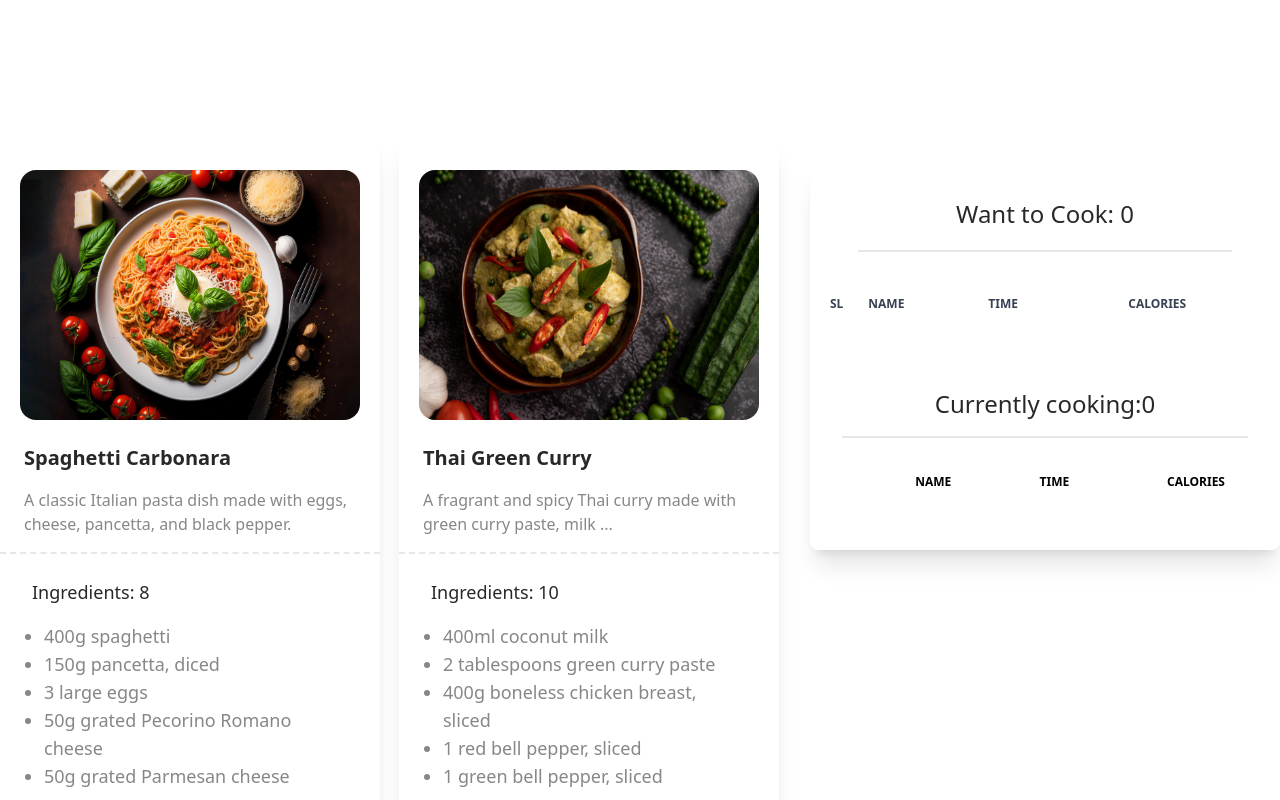
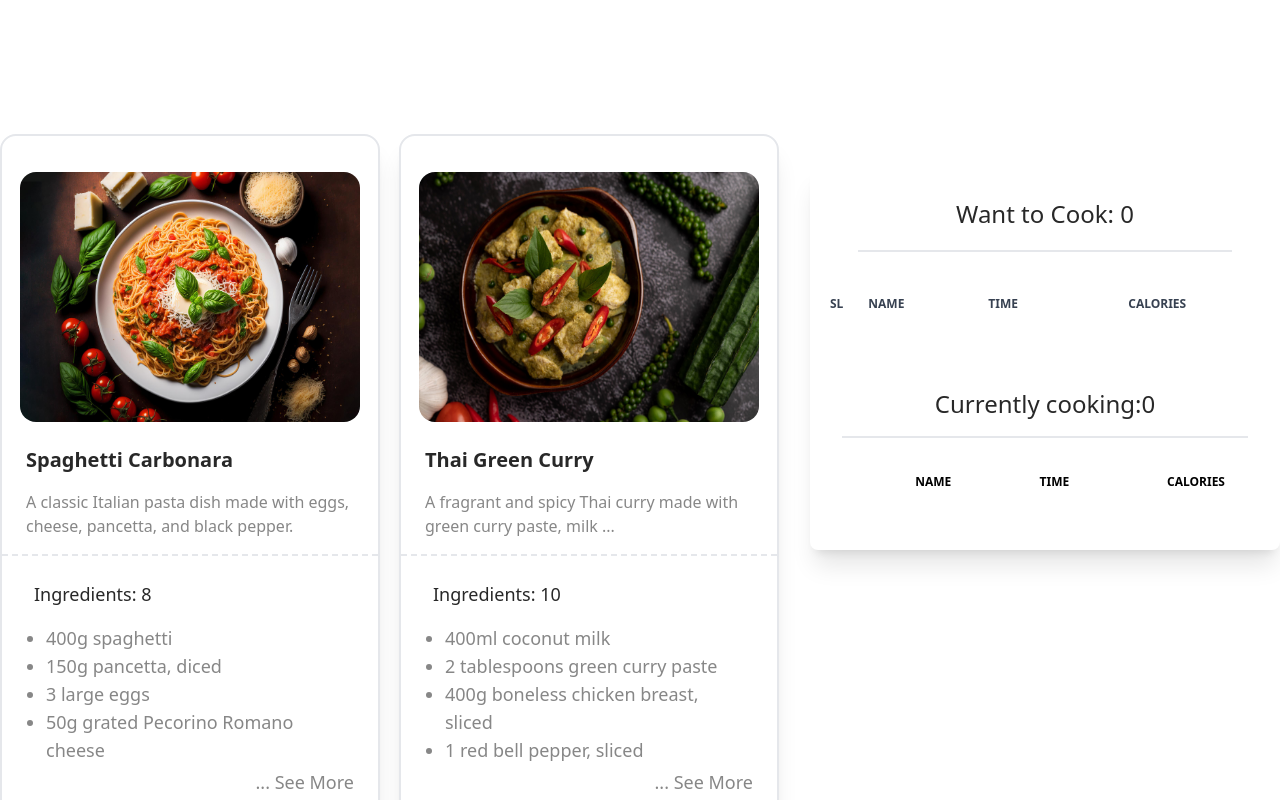
Before and after one commit to abubakar1010/chefs-table-client, a React (Vite) app: page / in a window 1280 px wide. Shown: the part 1120-1920 px from the top of the page. Built offline with nearby package versions, Linux system fonts and the light colour scheme.

Commit message:
display ingredient list on condition

```diff
--- a/src/components/Recipe/Recipe.jsx
+++ b/src/components/Recipe/Recipe.jsx
@@ -13,7 +13,7 @@ const Recipe = ({data,handleUpdateItems}) => {
 
     if (!isShowMore) {
 
-        limitedData = ingredients.slice(0,5)
+        limitedData = ingredients.slice(0,4)
 
     }
 
@@ -27,7 +27,7 @@ const Recipe = ({data,handleUpdateItems}) => {
     return (
         <>
             <section>
-                <div className=' w-[380px] mx-h-[670px] bg-white shadow-xl rounded-2xl py-9'>
+                <div className=' w-[380px] mx-h-[670px] bg-white shadow-xl rounded-2xl py-9 border-2'>
 
                 <div className='pb-6'>
                     <img src={image} alt="" className='w-[340px] h-[250px] mx-auto  rounded-2xl' />
```
